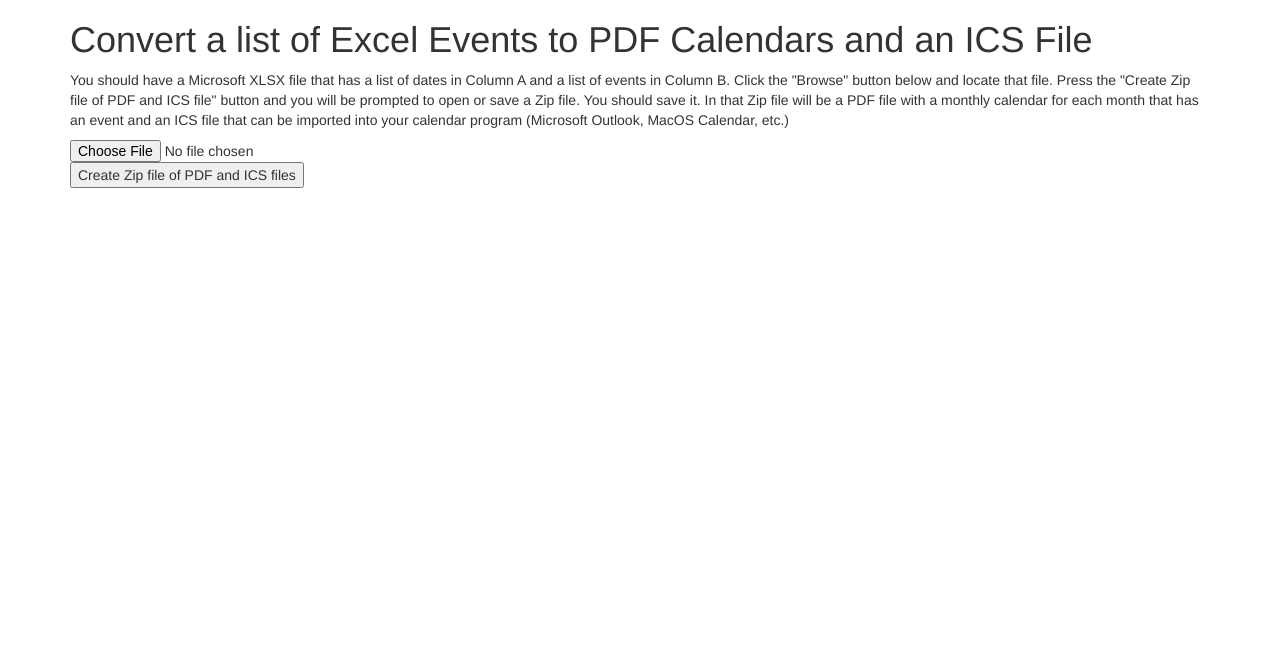
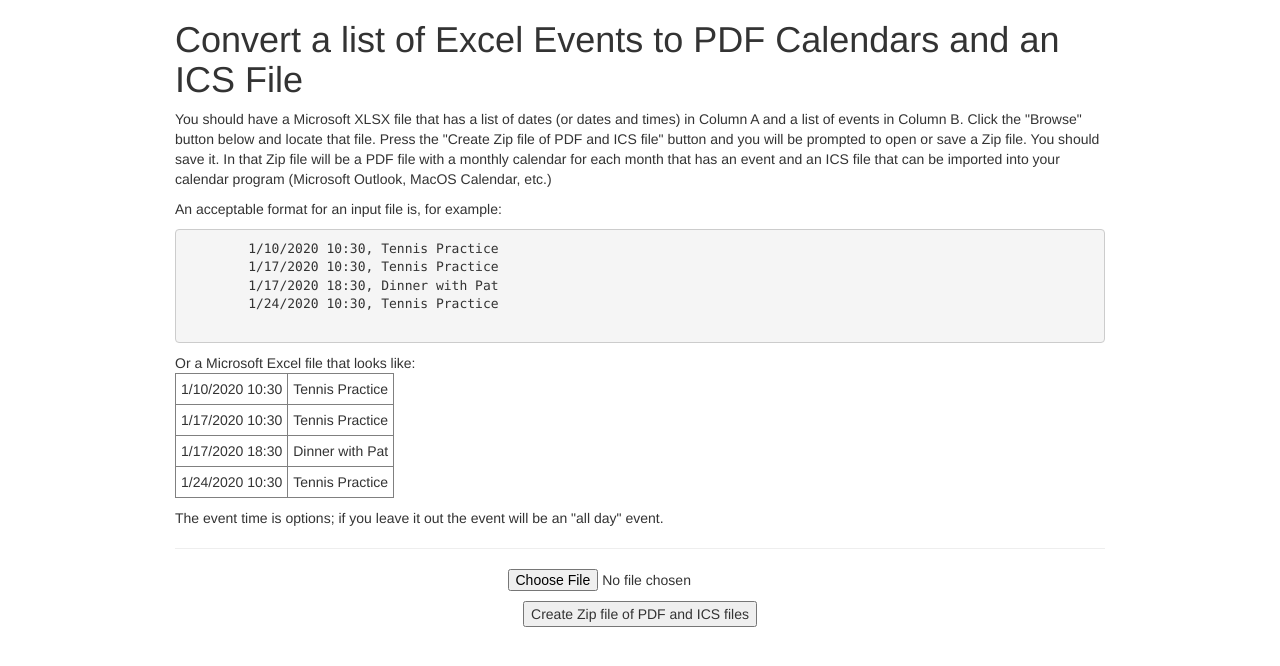
Before and after one commit to acaird/xlscal-to-pdf-ics, a Flask app: page / in a window 1280 px wide. Shown: the top 666 px of the page. Run offline with Flask 2, Linux system fonts and the light colour scheme; some libraries are stand-ins or nearby versions.

Commit message:
Styling, documentation, favicon
Nothing of substance, but it does look a little prettier

```diff
--- a/app/static/styles/mystyle.css
+++ b/app/static/styles/mystyle.css
@@ -1,5 +1,12 @@
-<style>
-.body {
-    margin: 0px;
+.container {
+    width: 75%;
+
 }
-</style>
+#inp {
+  text-align: center;
+  margin: auto;
+}
+th, td {
+    padding: 5px;
+    background-color:none;
+}
--- a/app/templates/upload_page.html
+++ b/app/templates/upload_page.html
@@ -3,6 +3,7 @@
 {{super()}}
 <link rel="stylesheet"
       href="{{url_for('static', filename='styles/mystyle.css')}}">
+<link rel="shortcut icon" href="{{ url_for('static', filename='favicon.ico') }}">
 {% endblock %}
 
 {% block title %}Excel to Calendars{% endblock %}
@@ -20,18 +21,52 @@
       File</h1>
     <p>
       You should have a Microsoft XLSX file that has a list of dates
-      in Column A and a list of events in Column B.  Click the
-      "Browse" button below and locate that file.  Press the "Create
-      Zip file of PDF and ICS file" button and you will be prompted to
-      open or save a Zip file.  You should save it.  In that Zip file
-      will be a PDF file with a monthly calendar for each month that
-      has an event and an ICS file that can be imported into your
-      calendar program (Microsoft Outlook, MacOS Calendar, etc.)
+      (or dates and times) in Column A and a list of events in Column
+      B.  Click the "Browse" button below and locate that file.  Press
+      the "Create Zip file of PDF and ICS file" button and you will be
+      prompted to open or save a Zip file.  You should save it.  In
+      that Zip file will be a PDF file with a monthly calendar for
+      each month that has an event and an ICS file that can be
+      imported into your calendar program (Microsoft Outlook, MacOS
+      Calendar, etc.)
     </p>
+    <p>
+      An acceptable format for an input file is, for example:
+      <pre>
+	1/10/2020 10:30, Tennis Practice
+	1/17/2020 10:30, Tennis Practice
+	1/17/2020 18:30, Dinner with Pat
+	1/24/2020 10:30, Tennis Practice
+      </pre>
+      Or a Microsoft Excel file that looks like:
+      <table border=1 cellpadding=80>
+	<tr>
+	  <td>1/10/2020 10:30</td>
+	  <td>Tennis Practice</td>
+	</tr>
+	<tr>
+	  <td>1/17/2020 10:30</td>
+	  <td>Tennis Practice</td>
+	</tr>
+	<tr>
+	  <td>1/17/2020 18:30</td>
+	  <td>Dinner with Pat</td>
+	</tr>
+	<tr>
+	  <td>1/24/2020 10:30</td>
+	  <td>Tennis Practice</td>
+	</tr>
+      </table>
+    </p>
+    The event time is options; if you leave it out the event will be
+    an "all day" event.
+    <hr/>
     <p>
       <form action = "/uploader" method = "POST"
             enctype = "multipart/form-data">
-        <input type = "file" name = "file" />
+        <input id="inp" type = "file" name = "file"/>
+    </p>
+    <p style="text-align:center;">
         <input type = "submit" value="Create Zip file of PDF and ICS files"/>
       </form>
     </p>
```
Also changed, not shown: app/static/favicon.ico (added).
